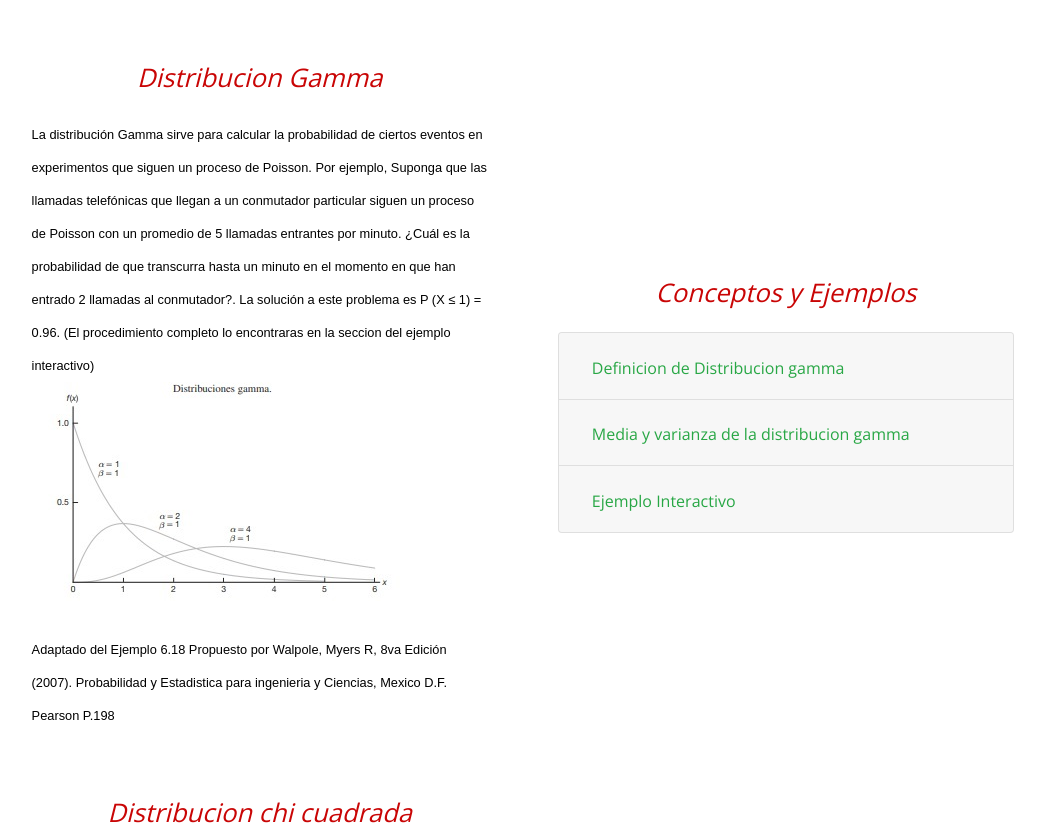
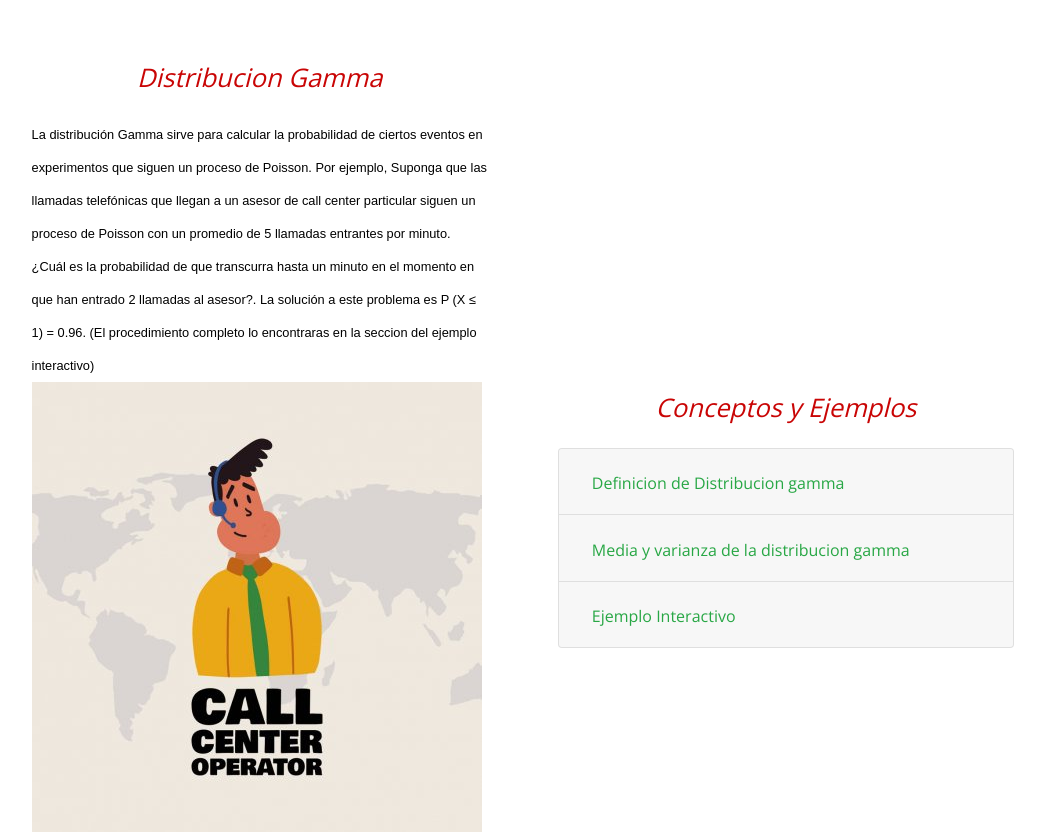
Before and after one commit to OscarGutierrez312/BlogProbabilidad, a plain HTML site: page index.html in a window 1280 px wide. Shown: the part 1683-2518 px from the top of the page, without its empty margins (226-1271 px from the left). Drawn offline with nearby package versions, Linux system fonts and the light colour scheme.

Commit message:
Add files via upload

```diff
--- a/index.html
+++ b/index.html
@@ -405,14 +405,15 @@
 
                       La distribución Gamma sirve para calcular la probabilidad de ciertos eventos en experimentos que
                       siguen un proceso de Poisson.
-                                Por ejemplo, Suponga que las llamadas telefónicas que llegan a un conmutador particular siguen un
+                                Por ejemplo, Suponga que las llamadas telefónicas que llegan a un asesor de call center
+								particular siguen un
                       proceso de Poisson con un promedio de 5 llamadas entrantes por minuto. ¿Cuál es la
                       probabilidad de que transcurra hasta un minuto en el momento en que han entrado 2
-                      llamadas al conmutador?.
+                      llamadas al asesor?.
                       La solución a este problema es P (X ≤ 1) = 0.96.
                       (El procedimiento completo lo encontraras en la seccion del ejemplo interactivo)
                     </small><br>
-                    <img src="images/distribuciones gamma.jpg" alt="Responsive image"
+                    <img src="images/asesor de callcenter.jpg" alt="Responsive image"
                     style="max-width: 460px; max-height: 470px;">
                     <br><br>
                     <small>
```
Also changed, not shown: images/asesor de callcenter.jpg (added).
